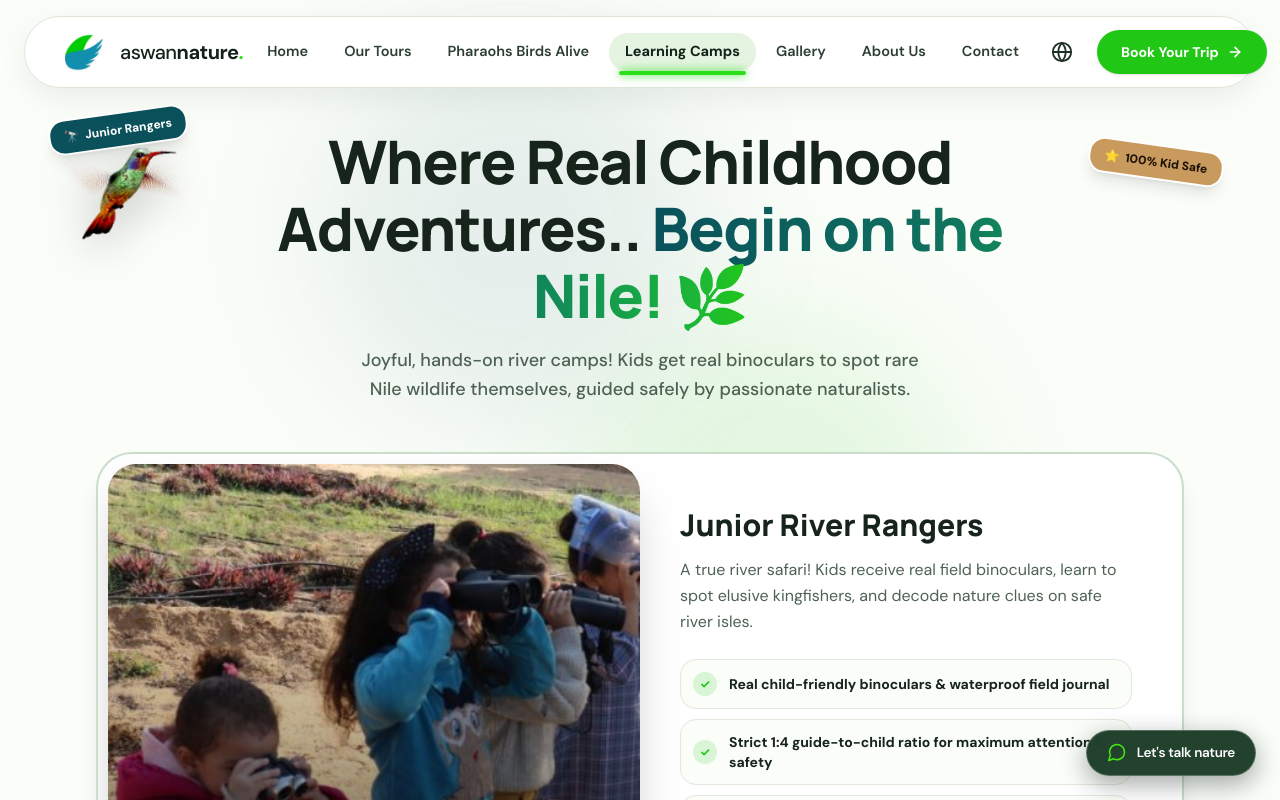
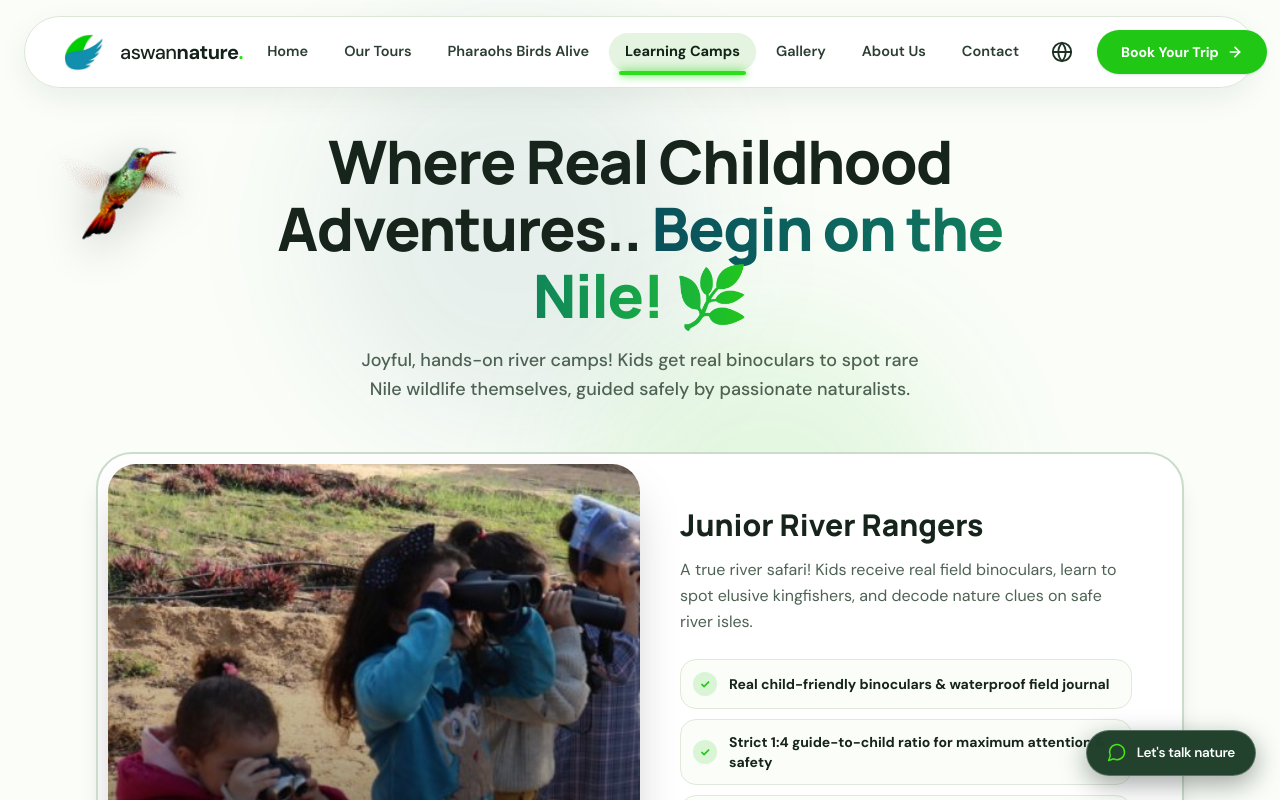
Before and after one commit to Islam-Shahat/Aswan-Nature, a React (Vite) app: page /camps in a window 1280 px wide. Shown: the top 800 px of the page. Built offline with nearby package versions, Linux system fonts and the light colour scheme; a web font is replaced by a local one.

Commit message:
style(camps): remove floating side stickers

```diff
--- a/src/pages/LearningCampsPage.jsx
+++ b/src/pages/LearningCampsPage.jsx
@@ -213,16 +213,8 @@ export const LearningCampsPage = () => {
   return (
     <div className="pt-26 sm:pt-32 pb-24 bg-[#FAFDF8] min-h-screen text-[#16241B] selection:bg-[#21c715] selection:text-white relative overflow-hidden">
 
-      {/* CSS Floating Animations */}
+      {/* CSS Smooth Crossover Transitions */}
       <style>{`
-        @keyframes float-soft {
-          0%, 100% { transform: translateY(0px) rotate(0deg); }
-          50% { transform: translateY(-10px) rotate(3deg); }
-        }
-        @keyframes float-soft-alt {
-          0%, 100% { transform: translateY(0px) rotate(0deg); }
-          50% { transform: translateY(10px) rotate(-3deg); }
-        }
         @media (min-width: 1024px) {
           .glide-panel-photo {
             transition: transform 1.25s cubic-bezier(0.25, 1, 0.4, 1), box-shadow 1.25s ease;
@@ -239,28 +231,7 @@ export const LearningCampsPage = () => {
             transform: translateX(-100%);
           }
         }
-        .animate-float-soft {
-          animation: float-soft 5s ease-in-out infinite;
-        }
-        .animate-float-soft-alt {
-          animation: float-soft-alt 6s ease-in-out infinite;
-        }
       `}</style>
-
-      {/* Decorative Floating Colorful Stickers */}
-      <div className="absolute top-28 left-6 sm:left-12 animate-float-soft pointer-events-none select-none z-10 hidden sm:block">
-        <div className="px-3.5 py-2 rounded-2xl bg-[#0a515b] text-white font-extrabold text-xs shadow-lg rotate-[-8deg] border-2 border-white flex items-center gap-1.5">
-          <span>🔭</span>
-          <span>{isAr ? 'مستكشفو النيل' : 'Junior Rangers'}</span>
-        </div>
-      </div>
-
-      <div className="absolute top-36 right-6 sm:right-14 animate-float-soft-alt pointer-events-none select-none z-10 hidden sm:block">
-        <div className="px-3.5 py-2 rounded-2xl bg-[#c99a5d] text-[#1C1306] font-extrabold text-xs shadow-lg rotate-[8deg] border-2 border-white flex items-center gap-1.5">
-          <span>⭐</span>
-          <span>{isAr ? 'أمان ١٠٠٪ للأطفال' : '100% Kid Safe'}</span>
-        </div>
-      </div>
 
       {/* Ambient Nature Lights */}
       <div className="absolute top-10 left-1/4 w-96 h-96 rounded-full bg-[#0a515b]/8 blur-3xl pointer-events-none" />
```
